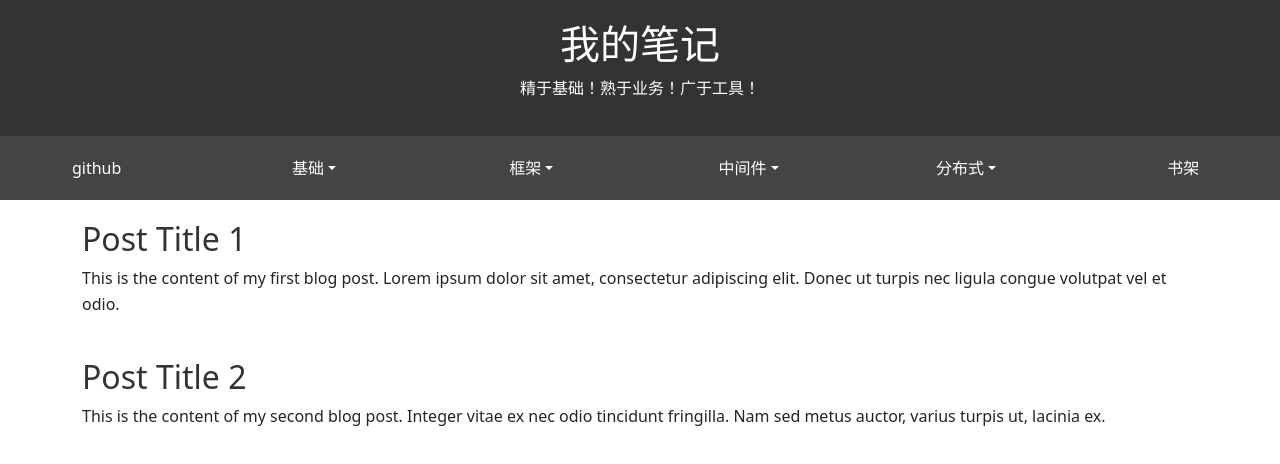
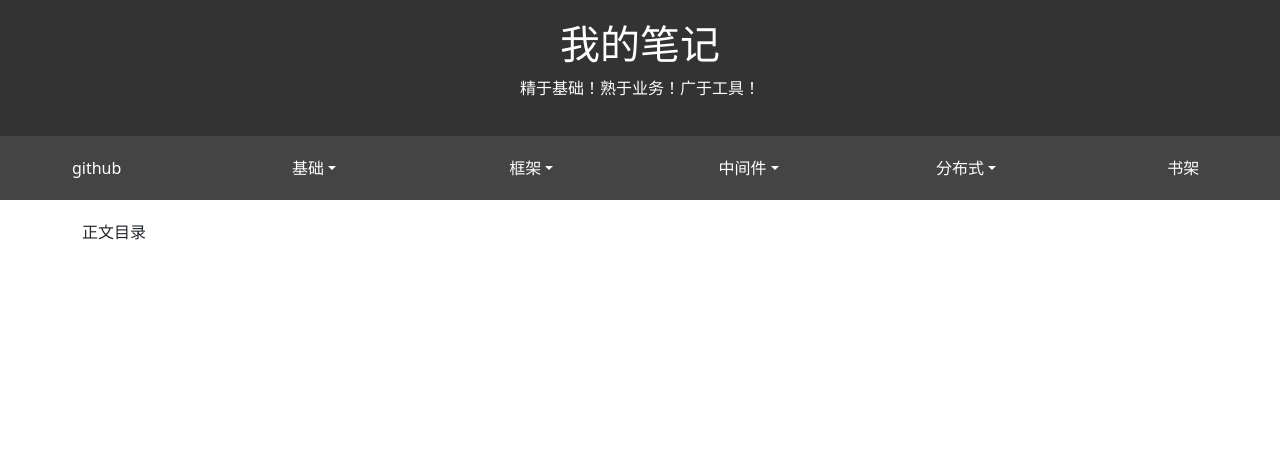
Before and after one commit to PeipengWang/PeipengWang.github.io, a plain HTML site: page index.html in a window 1280 px wide. Drawn offline with nearby package versions, Linux system fonts and the light colour scheme.

Commit message:
删除首页初始化内容

```diff
--- a/index.html
+++ b/index.html
@@ -92,13 +92,7 @@
 
 <div class="container">
     <div id="navigation"></div>
-    <div class="post">
-        <h2>Post Title 1</h2>
-        <p>This is the content of my first blog post. Lorem ipsum dolor sit amet, consectetur adipiscing elit. Donec ut turpis nec ligula congue volutpat vel et odio.</p>
-    </div>
-    <div class="post">
-        <h2>Post Title 2</h2>
-        <p>This is the content of my second blog post. Integer vitae ex nec odio tincidunt fringilla. Nam sed metus auctor, varius turpis ut, lacinia ex.</p>
+        正文目录
     </div>
 </div>
     <script>
```
